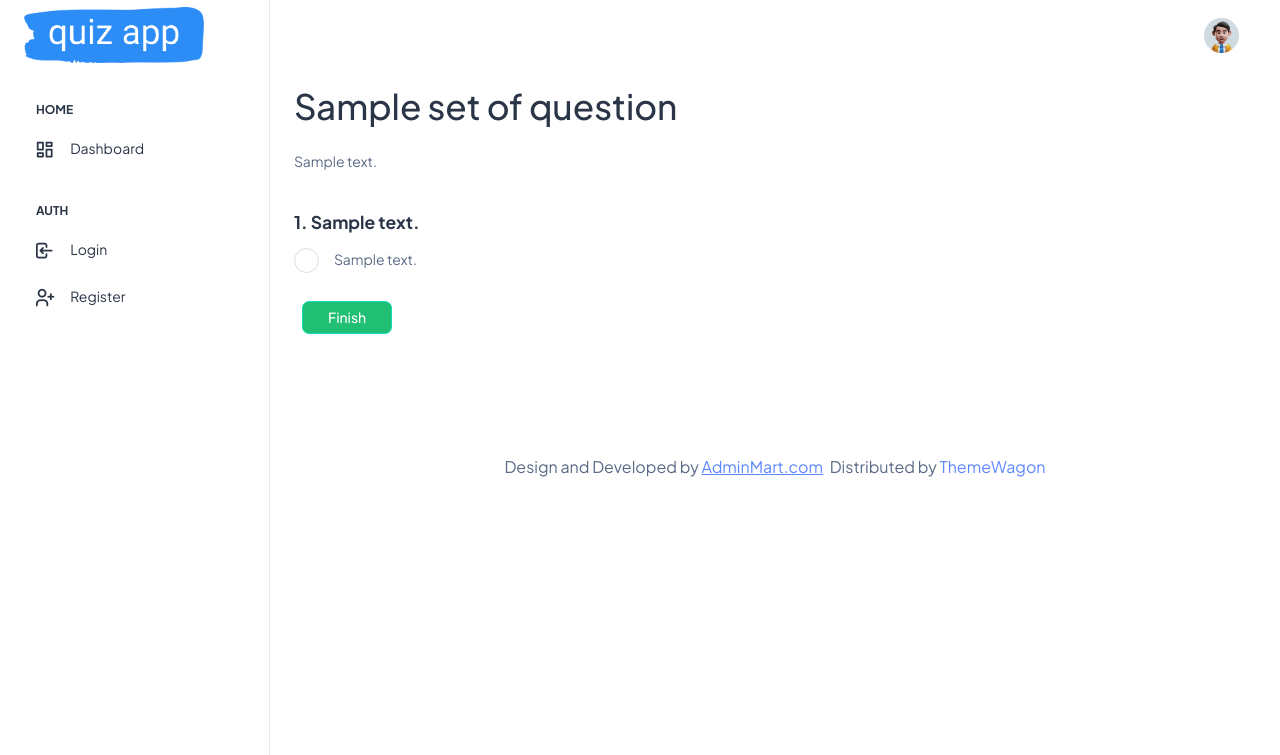
After one commit to grzesiekdev/quiz-app, a FastAPI app: template templates/panel/quiz/quiz.html in a window 1280 px wide. The commit adds this page. Shown: the top 755 px of the page. Run offline with FastAPI, Linux system fonts and the light colour scheme; the template is opened without the code that fills it: most values are stand-ins (such as "Sample title", 1, 10 or a date in 2020); some libraries are stand-ins or nearby versions.

Commit message:
added quiz flow wihout validating answers

```diff
--- a/main.py
+++ b/main.py
@@ -67,7 +67,7 @@ def delete_question(question_id: int, db: Session = Depends(database.get_db)):
 # Routes for managing sets of questions
 
 
-@app.post("/sets-of-questions/", response_model=schemas.SetOfQuestions)
+@app.post("/set-of-questions/", response_model=schemas.SetOfQuestions)
 def create_set_of_questions(set_of_questions: schemas.SetOfQuestionsCreate, db: Session = Depends(database.get_db)):
     return crud.create_set_of_questions(db=db, set_of_questions=set_of_questions)
 
@@ -78,20 +78,20 @@ def read_sets_of_questions(skip: int = 0, limit: int = 100, db: Session = Depend
     return sets_of_questions
 
 
-@app.get("/sets-of-questions/{set_id}", response_model=schemas.SetOfQuestions)
-def read_set_of_questions(set_id: int, db: Session = Depends(database.get_db)):
+@app.get("/set-of-questions/{set_id}", response_class=HTMLResponse)
+def read_set_of_questions(set_id: int, request: Request, db: Session = Depends(database.get_db)):
     db_set_of_questions = crud.get_set_of_questions(db, set_id=set_id)
     if db_set_of_questions is None:
         raise HTTPException(status_code=404, detail="Set of questions not found")
-    return db_set_of_questions
+    return templates.TemplateResponse("panel/quiz/quiz.html", {'request': request, 'set_of_questions': db_set_of_questions})
 
 
-@app.get("/sets-of-questions/{set_id}/questions/", response_model=list[schemas.Question])
+@app.get("/set-of-questions/{set_id}/questions/", response_model=list[schemas.Question])
 def read_questions_in_set(set_id: int, skip: int = 0, limit: int = 100, db: Session = Depends(database.get_db)):
     questions = crud.get_questions_in_set(db, set_id, skip=skip, limit=limit)
     return questions
 
 
-@app.post("/sets-of-questions/{set_id}/questions/", response_model=schemas.Question)
+@app.post("/set-of-questions/{set_id}/questions/", response_model=schemas.Question)
 def create_question_in_set(set_id: int, question: schemas.QuestionCreate, db: Session = Depends(database.get_db)):
     return crud.create_question_in_set(db=db, question=question, set_id=set_id)
--- a/static/assets/css/custom.css
+++ b/static/assets/css/custom.css
@@ -1,14 +1,6 @@
 .body-wrapper>.container-fluid, .body-wrapper>.container-lg, .body-wrapper>.container-md, .body-wrapper>.container-sm, .body-wrapper>.container-xl, .body-wrapper>.container-xxl {
 max-width: 100% !important;
 }
-
-footer {
-    position: fixed;
-    bottom: 0;
-    left: 5%;
-}
-
-
 
 /* Card Styles */
 
@@ -104,3 +96,99 @@ footer {
         box-shadow: 0 0 0 0 rgba(90, 153, 212, 0);
     }
 }
+
+.question{
+    width: 75%;
+}
+.options{
+    position: relative;
+    padding-left: 40px;
+}
+
+#options label{
+    display: block;
+    margin-bottom: 15px;
+    font-size: 14px;
+    cursor: pointer;
+}
+
+.options input{
+    opacity: 0;
+}
+
+.checkmark {
+    position: absolute;
+    top: -1px;
+    left: 0;
+    height: 25px;
+    width: 25px;
+    background-color: #fff;
+    border: 1px solid #ddd;
+}
+
+input[type="checkbox"] + .checkmark {
+    border-radius: 15%;
+}
+
+input[type="radio"] + .checkmark {
+    border-radius: 50%;
+}
+
+.options input:checked ~ .checkmark:after {
+    display: block;
+}
+
+.options .checkmark:after{
+    content: "";
+	width: 10px;
+    height: 10px;
+    display: block;
+	background: white;
+    position: absolute;
+    top: 50%;
+	left: 50%;
+    border-radius: 50%;
+    transform: translate(-50%,-50%);
+    transition: 300ms ease-in-out 0s;
+}
+
+.options input[type="radio"]:checked ~ .checkmark, .options input[type="checkbox"]:checked ~ .checkmark{
+    background: #21bf73;
+    transition: 300ms ease-in-out 0s;
+}
+
+.options input[type="checkbox"]:not(:checked) ~ .checkmark {
+    background: #fff;
+    transition: background 300ms ease-in-out;
+}
+
+.options input[type="radio"]:checked ~ .checkmark:after{
+    transform: translate(-55%,-55%) scale(1);
+}
+
+.btn-primary{
+    background-color: #555;
+    color: #ddd;
+    border: 1px solid #ddd;
+}
+
+.btn-primary:hover{
+    background-color: #21bf73;
+    border: 1px solid #21bf73;
+}
+
+.btn-success{
+    padding: 5px 25px;
+    background-color: #21bf73;
+}
+
+@media(max-width:576px){
+    .question{
+        width: 100%;
+        word-spacing: 2px;
+    }
+}
+
+.previous-question-button {
+    padding: 5px 25px;
+}
--- a/static/assets/js/api/setsofquestions.js
+++ b/static/assets/js/api/setsofquestions.js
@@ -8,18 +8,18 @@ function getSetsOfQuestions(url) {
         });
 }
 
-function createSetCard(name, description) {
+function createSetCard(name, description, id) {
     // Create the card structure using jQuery
     const card = $('<div class="col-md-3 my-2">')
         .append($('<div class="card-sl">')
             .append($('<div class="card-image">')
                 .append('<img src="https://altc.alt.ac.uk/blog/wp-content/uploads/sites/1112/2022/08/Blog-Cover-Guidlines-707x409.png">')
             )
-            .append('<a class="card-action" href="#"><i class="fa fa-heart"></i></a>')
+            .append('<a class="card-action"><i class="fa fa-heart"></i></a>')
             .append($('<div class="card-heading set-title">').text(name))
             .append($('<div class="card-text set-description">').text(description))
             .append('<div class="card-text set-date"><!-- TODO: Date will be here... --></div>')
-            .append('<a href="#" class="card-button">Take the quiz</a>')
+            .append('<a href="/set-of-questions/' + id + '" class="card-button">Take the quiz</a>')
         );
 
     // Append the card to the parent container
@@ -30,7 +30,7 @@ function handleSetsOfQuestions(){
 getSetsOfQuestions('/sets-of-questions/')
     .then(data => {
         data.forEach(set => {
-            createSetCard(set.name, set.description);
+            createSetCard(set.name, set.description, set.id);
         });
     })
     .catch(error => {
@@ -38,5 +38,51 @@ getSetsOfQuestions('/sets-of-questions/')
     });
 }
 
+function quizFlow(){
+    let currentQuestionIndex = 0;
+    const $questionContainers = $('.question');
+    const $nextButton = $('.next-question-button');
+    const $finishButton = $('.finish-button');
 
-export {handleSetsOfQuestions};
+    function showQuestion(index) {
+        $questionContainers.attr('hidden', true);
+        $questionContainers.eq(index).removeAttr('hidden');
+
+        if (index === 0) {
+            $('.previous-question-button').attr('hidden', true);
+        } else {
+            $('.previous-question-button').removeAttr('hidden');
+        }
+
+        if (index === $questionContainers.length - 1) {
+            $nextButton.hide();
+            $finishButton.removeAttr('hidden');
+        } else {
+            $nextButton.show();
+            $finishButton.attr('hidden', true);
+        }
+    }
+
+    showQuestion(currentQuestionIndex);
+
+    $nextButton.on('click', function () {
+        if (currentQuestionIndex < $questionContainers.length - 1) {
+            currentQuestionIndex++;
+            showQuestion(currentQuestionIndex);
+        }
+    });
+
+    $finishButton.on('click', function () {
+        // Handle finish/submit action here
+    });
+
+    $('.previous-question-button').on('click', function () {
+        if (currentQuestionIndex > 0) {
+            currentQuestionIndex--;
+            showQuestion(currentQuestionIndex);
+        }
+    });
+}
+
+
+export {handleSetsOfQuestions, quizFlow};
--- a/static/assets/js/app.min.js
+++ b/static/assets/js/app.min.js
@@ -1,7 +1,8 @@
-import { handleSetsOfQuestions } from './api/setsofquestions.js';
+import { handleSetsOfQuestions, quizFlow } from './api/setsofquestions.js';
 $(function () {
 
 handleSetsOfQuestions();
+quizFlow();
 
   // Admin Panel settings
 
--- /dev/null
+++ b/templates/panel/quiz/quiz.html
@@ -0,0 +1,33 @@
+{% extends "panel/page.html" %}
+{% block content %}
+<h1 class="quiz-name">{{ set_of_questions.name }}</h1>
+<div class="my-4 quiz-description">{{ set_of_questions.description }}</div>
+{% for question in set_of_questions.questions %}
+    {% set outer_loop_index = loop.index %}
+    <div class="question ml-sm-5 pl-sm-5 pt-2" hidden>
+        <div class="py-2 h5"><b>{{ outer_loop_index }}. {{ question.question_text }}</b></div>
+        {% set answers = question.answers.split(',') %}
+        {% set correct_answers = question.correct_answers.split(',') %}
+        {% set type = 'checkbox' if correct_answers|length > 1 else 'radio' %}
+        <div class="ml-md-3 ml-sm-3 pl-md-5 pt-sm-0 pt-3" id="options">
+            {% for answer in answers %}
+            <label class="options">{{ answer }}
+                <input type="{{ type }}" name="{{outer_loop_index}}_radio">
+                <span class="checkmark"></span>
+            </label>
+            {% endfor %}
+        </div>
+    </div>
+{% endfor %}
+    <div class="d-flex align-items-center pt-3">
+        <div id="prev" class="mx-1" >
+            <button class="btn btn-primary previous-question-button" hidden>Previous</button>
+        </div>
+        <div class="ml-auto mr-sm-5">
+            <button class="btn btn-success next-question-button">Next</button>
+        </div>
+        <div class="ml-auto mr-sm-5 finish-button" hidden>
+            <a href="#" class="btn btn-success">Finish</a>
+        </div>
+    </div>
+{% endblock %}
```
